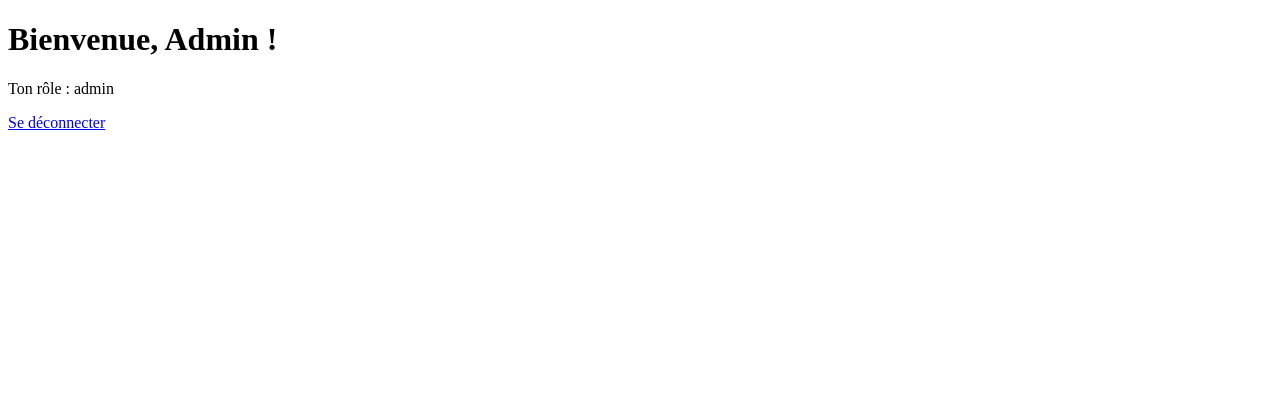
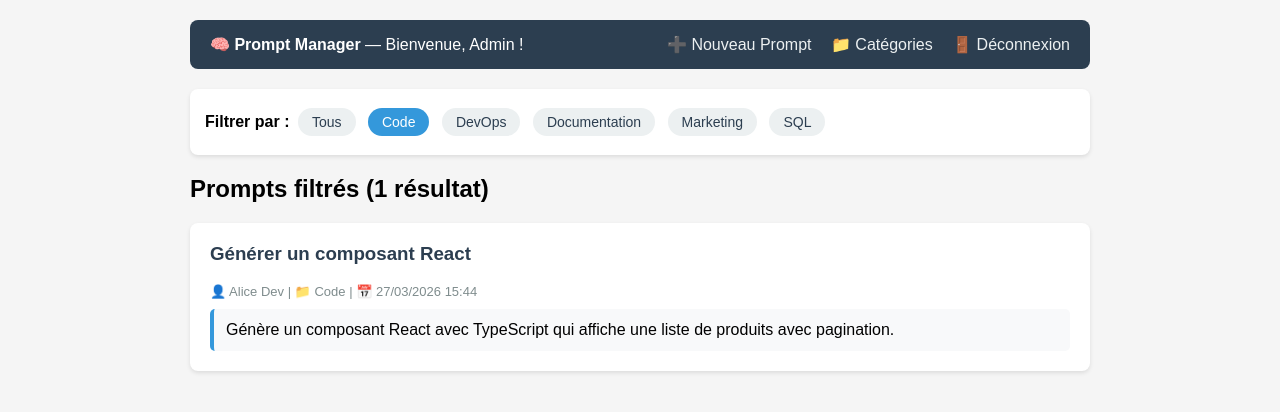
Before and after one commit to farahar2/project_poo, a PHP site: page /index.php?category_id=1 in a window 1280 px wide. Shown: the top 412 px of the page. Run offline with PHP 8.4, Linux system fonts and the light colour scheme; a user stored in the database is signed in; data comes from the database, SQL or seed files in the repository; a stand-in replaces the project's code that opens the database connection.

Commit message:
commit 3

```diff
--- a/classes/Category.php
+++ b/classes/Category.php
@@ -13,7 +13,7 @@ class Category
     public function getAll()
     {
         $stmt = $this->db->query("SELECT * FROM categories ORDER BY name");
-        return $stmt->fetchAll;
+        return $stmt->fetchAll();
     }
     public function create($name){
         if(empty($name)){
@@ -27,5 +27,30 @@ class Category
         $stmt = $this->db->prepare("INSERT INTO category (name) VALUES (?)");
         return $stmt->execute([$name]);
     }
+    public function countAll(){
+        $stmt = $this->db->prepare("SELECT COUNT(*) as total FROM categories");
+        $stmt->execute();
+        $result = $stmt->fetch();
+        return $result['total'];
+    }
+    public function update($id, $name){
+        if(empty($name)){
+            return false;
+        }
+        $sql = "UPDATE categories SET name = ? WHERE id = ?";
+        $stmt = $this->db->prepare($sql);
+        return $stmt->execute([$name, $id]);
+    }
+    public function delete($id){
+        $sql = "DELETE FROM categories WHERE id = ?";
+        $stmt = $this->db->prepare($sql);
+        return $stmt->execute([$id]);
+    }
+    public function findById($id){
+        $sql = $this->db->prepare("SELECT * FROM categories WHERE id = ?");
+        $stmt->execute([$id]);
+        return $stmt->fetch();
+        }
+
     }
 ?>
--- a/classes/Prompt.php
+++ b/classes/Prompt.php
@@ -1,57 +1,73 @@
 <?php
+
 require_once __DIR__ . '/../config/Database.php';
+
 class Prompt
 {
     private $db;
 
-    public function __construct(){
+    public function __construct()
+    {
         $database = new Database();
         $this->db = $database->getConnection();
     }
-    public function create($title, $content, $userId, $categoryId){
-        if(empty($title) || empty($content)){
+
+    // --- CREATE ---
+    public function create($title, $content, $userId, $categoryId)
+    {
+        if (empty($title) || empty($content) || empty($userId) || empty($categoryId)) {
             return false;
         }
-        $stmt = $this->db->prepare("INSERT INTO prompts (title, content, user_id, category_id)
-        VALUES (?, ?, ?, ?)");
+
+        $sql = "INSERT INTO prompts (title, content, user_id, category_id) VALUES (?, ?, ?, ?)";
+        $stmt = $this->db->prepare($sql);
         return $stmt->execute([$title, $content, $userId, $categoryId]);
     }
-      public function getAll(){
-        $stmt = $this->db->query("SELECT prompts.*,
-        users.name AS author_name
-        categories.name AS category_name
-        FROM prompts
-        INNER JOIN users ON prompts.user_id = users.id
-        INNER JOIN categories ON promts.category = categories.id
-        WHERE prompts.is_deleted = ?
-        ORDER BY prompts.created_at DESC");
-        $stmt->execute([CategoryId]);
+
+    // --- READ ALL ---
+    public function getAll()
+    {
+        $sql = "SELECT prompts.id, prompts.title, prompts.content, prompts.created_at, prompts.user_id, prompts.category_id, users.name
+         AS author_name, categories.name
+         AS category_name
+         FROM prompts INNER JOIN users
+         ON prompts.user_id = users.id
+         INNER JOIN categories
+         ON prompts.category_id = categories.id
+         ORDER BY prompts.created_at DESC";
+        $stmt = $this->db->prepare($sql);
+        $stmt->execute();
         return $stmt->fetchAll();
     }
-      public function getBycategory($categoryId){
-        $stmt = $this->db->prepare("SELECT prompts.*,
-        users.name AS author_name
-        categories.name AS category_name
-        FROM prompts
-        INNER JOIN users ON prompts.user_id = users.id
-        INNER JOIN categories ON promts.category_id = categories.id
-        WHERE prompts.category_id = ?
-        ORDER BY prompts.created_at DESC");
+
+    // --- READ BY CATEGORY ---
+    public function getByCategory($categoryId)
+    {
+        $sql = "SELECT prompts.id, prompts.title, prompts.content, prompts.created_at, prompts.user_id, prompts.category_id, users.name
+        AS author_name, categories.name
+        AS category_name FROM prompts INNER JOIN users
+        ON prompts.user_id = users.id INNER JOIN categories
+        ON prompts.category_id = categories.id WHERE prompts.category_id = ?
+        ORDER BY prompts.created_at DESC";
+
+        $stmt = $this->db->prepare($sql);
         $stmt->execute([$categoryId]);
         return $stmt->fetchAll();
     }
-      public function findById($id){
-        $stmt = $this->db->prepare(
-        "SELECT prompts.*,
-        users.name AS author_name
-        categories.name AS category_name
-        FROM prompts
-        INNER JOIN users ON prompts.user_id = users.id
-        INNER JOIN categories ON prompts.category_id = categories.id
-        WHERE prompts.id = ?"
-        );
+
+    // --- FIND BY ID ---
+    public function findById($id)
+    {
+        $sql = "SELECT prompts.id, prompts.title, prompts.content, prompts.created_at, prompts.user_id, prompts.category_id, users.name AS author_name, categories.name AS category_name FROM prompts INNER JOIN users ON prompts.user_id = users.id INNER JOIN categories ON prompts.category_id = categories.id WHERE prompts.id = ?";
+        $stmt = $this->db->prepare($sql);
         $stmt->execute([$id]);
         return $stmt->fetch();
     }
+      public function countAll()
+    {
+        $stmt = $this->db->prepare("SELECT COUNT(*) as total FROM prompts");
+        $stmt->execute();
+        $result = $stmt->fetch();
+        return $result['total'];
     }
-      ?>
+}
--- a/public/category.php
+++ b/public/category.php
@@ -33,7 +33,7 @@ $categories = $category->getAll();
     <input type="text" id="name" name="name" required>
     <button type="submit">Ajouter</button>
   </form>
-  <h2>LIste catégories</h2>
+  <h2>Liste catégories</h2>
   <ul>
     <?php foreach($categories as $cat): ?>
       <li><?php echo htmlspecialchars($cat['name']); ?></li>
--- a/public/index.php
+++ b/public/index.php
@@ -3,6 +3,20 @@ session_start();
 if(!isset($_SESSION['user_id'])){
     header("Location: login.php");
     exit();
+}
+require_once "../classes/Prompt.php";
+require_once "../classes/Category.php";
+
+$prompt = new Prompt();
+$category = new Category();
+
+$categories = $category->getAll();
+$categoryId = $_GET['category_id'] ?? null;
+
+if($categoryId){
+    $prompts = $prompt->getByCategory($categoryId);
+} else {
+    $prompts = $prompt->getAll();
 }
 ?>
 
@@ -10,11 +24,148 @@ if(!isset($_SESSION['user_id'])){
 <html lang="fr">
 <head>
     <meta charset="UTF-8">
+     <style>
+        body {
+            font-family: Arial, sans-serif;
+            max-width: 900px;
+            margin: 0 auto;
+            padding: 20px;
+            background-color: #f5f5f5;
+        }
+        .header {
+            display: flex;
+            justify-content: space-between;
+            align-items: center;
+            background-color: #2c3e50;
+            color: white;
+            padding: 15px 20px;
+            border-radius: 8px;
+            margin-bottom: 20px;
+        }
+        .header a {
+            color: #ecf0f1;
+            text-decoration: none;
+            margin-left: 15px;
+        }
+        .header a:hover {
+            text-decoration: underline;
+        }
+        .filters {
+            background-color: white;
+            padding: 15px;
+            border-radius: 8px;
+            margin-bottom: 20px;
+            box-shadow: 0 2px 4px rgba(0,0,0,0.1);
+        }
+        .filters a {
+            display: inline-block;
+            padding: 6px 14px;
+            margin: 4px;
+            background-color: #ecf0f1;
+            color: #2c3e50;
+            text-decoration: none;
+            border-radius: 20px;
+            font-size: 14px;
+        }
+        .filters a:hover {
+            background-color: #3498db;
+            color: white;
+        }
+        .filters a.active {
+            background-color: #3498db;
+            color: white;
+        }
+        .prompt-card {
+            background-color: white;
+            padding: 20px;
+            margin-bottom: 15px;
+            border-radius: 8px;
+            box-shadow: 0 2px 4px rgba(0,0,0,0.1);
+        }
+        .prompt-card h3 {
+            margin-top: 0;
+            color: #2c3e50;
+        }
+        .prompt-card .meta {
+            font-size: 13px;
+            color: #7f8c8d;
+            margin-bottom: 10px;
+        }
+        .prompt-card .content {
+            background-color: #f8f9fa;
+            padding: 12px;
+            border-radius: 5px;
+            border-left: 4px solid #3498db;
+            white-space: pre-wrap;
+        }
+        .no-results {
+            text-align: center;
+            color: #7f8c8d;
+            padding: 40px;
+        }
+    </style>
     <title>Accueil</title>
 </head>
 <body>
-    <h1>Bienvenue, <?php echo htmlspecialchars($_SESSION['user_name']); ?> !</h1>
-    <p>Ton rôle : <?php echo htmlspecialchars($_SESSION['user_role']); ?></p>
-    <a href="logout.php">Se déconnecter</a>
+
+    <!-- EN-TÊTE -->
+    <div class="header">
+        <div>
+            <strong>🧠 Prompt Manager</strong> —
+            Bienvenue, <?php echo htmlspecialchars($_SESSION['user_name']); ?> !
+        </div>
+        <div>
+            <a href="create_prompt.php">➕ Nouveau Prompt</a>
+            <a href="categories.php">📁 Catégories</a>
+            <a href="logout.php">🚪 Déconnexion</a>
+        </div>
+    </div>
+
+    <!-- FILTRES PAR CATÉGORIE -->
+    <div class="filters">
+        <strong>Filtrer par :</strong>
+
+        <!-- Lien "Tous" -->
+        <a href="index.php" class="<?php echo !$categoryId ? 'active' : ''; ?>">
+            Tous
+        </a>
+
+        <!-- Un lien par catégorie -->
+        <?php foreach ($categories as $cat): ?>
+            <a href="index.php?category_id=<?php echo $cat['id']; ?>"
+               class="<?php echo ($categoryId == $cat['id']) ? 'active' : ''; ?>">
+                <?php echo htmlspecialchars($cat['name']); ?>
+            </a>
+        <?php endforeach; ?>
+    </div>
+
+    <!-- LISTE DES PROMPTS -->
+    <h2>
+        <?php if ($categoryId): ?>
+            Prompts filtrés
+        <?php else: ?>
+            Tous les prompts
+        <?php endif; ?>
+        (<?php echo count($prompts); ?> résultat<?php echo count($prompts) > 1 ? 's' : ''; ?>)
+    </h2>
+
+    <?php if (empty($prompts)): ?>
+        <div class="no-results">
+            <p>Aucun prompt trouvé.</p>
+            <a href="create_prompt.php">Créer le premier !</a>
+        </div>
+    <?php else: ?>
+        <?php foreach ($prompts as $p): ?>
+            <div class="prompt-card">
+                <h3><?php echo htmlspecialchars($p['title']); ?></h3>
+                <div class="meta">
+                    👤 <?php echo htmlspecialchars($p['author_name']); ?> |
+                    📁 <?php echo htmlspecialchars($p['category_name']); ?> |
+                    📅 <?php echo date('d/m/Y H:i', strtotime($p['created_at'])); ?>
+                </div>
+                <div class="content"><?php echo htmlspecialchars($p['content']); ?></div>
+            </div>
+        <?php endforeach; ?>
+    <?php endif; ?>
 </body>
 </html>
```
Also changed, not shown: classes/User.php (+23 -0 lines), public/admin/categories.php (added, +128 -0 lines), public/admin/dashboard.php (added, +159 -0 lines), public/create_prompt.php (+12 -5 lines). Lines whose indentation alone changed are shown as unchanged.
